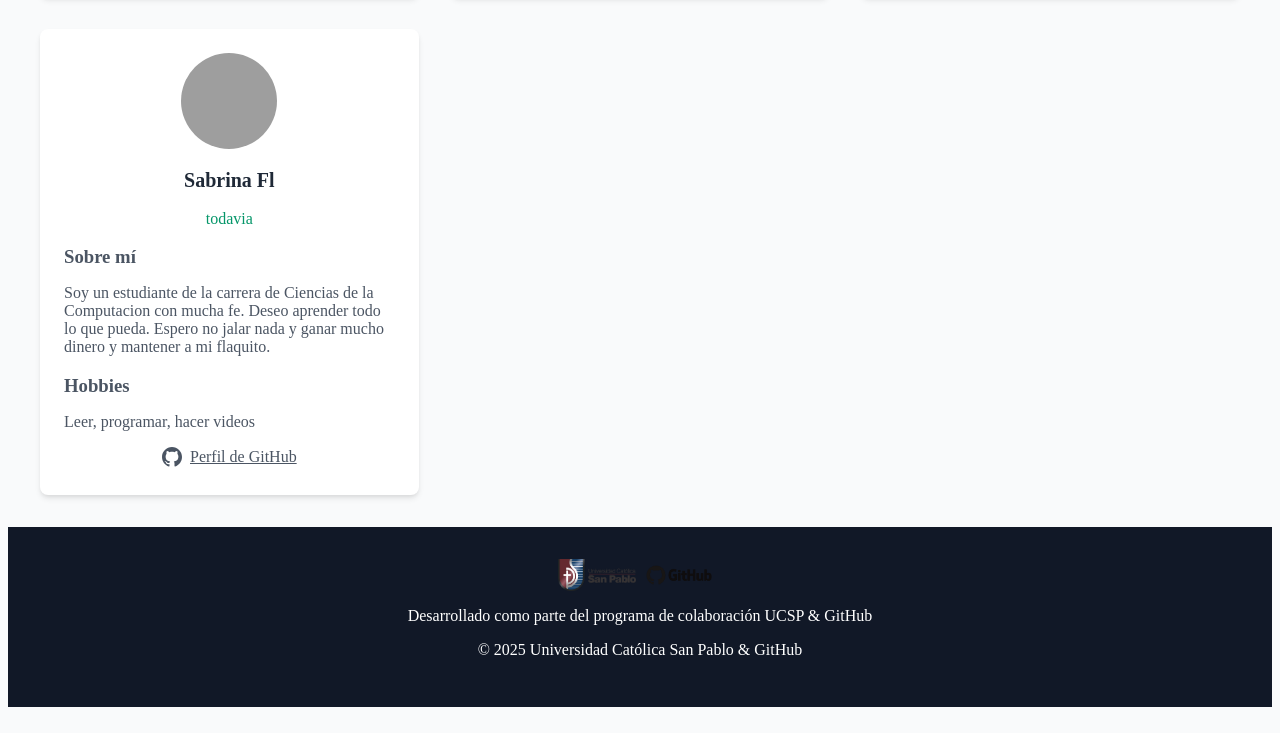
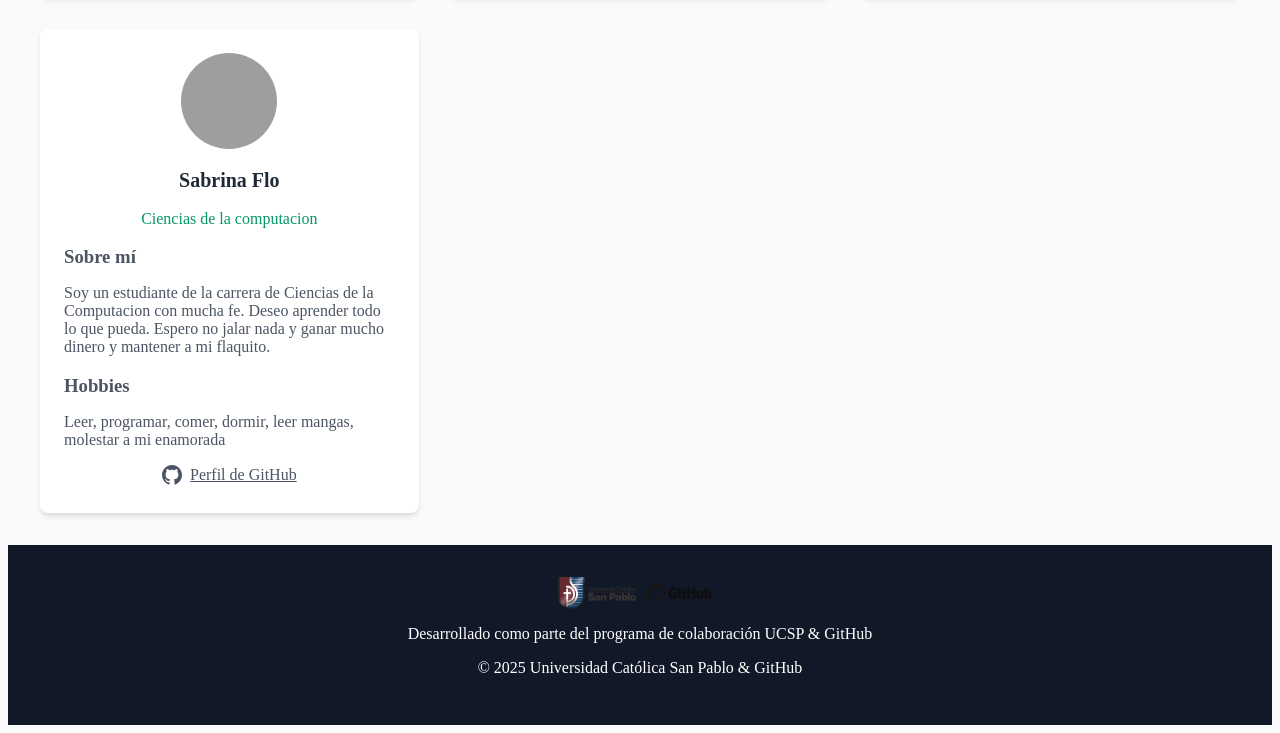
Before and after one commit to jamesrhurtado/Git-GitHub-Workshop-UCSP, an Eleventy site: page index.njk in a window 1280 px wide. Shown: the part 1192-1925 px from the top of the page. Built offline with nearby package versions, Linux system fonts and the light colour scheme; Eleventy itself is replaced by a stand-in of ours; files that its build step writes are made by us from their sources; grey boxes are pictures that could not be loaded.

Commit message:
archivo subido

```diff
--- a/participants/Sabrina_flores.md
+++ b/participants/Sabrina_flores.md
@@ -1,7 +1,7 @@
 ---
-name: Sabrina Fl
-career: todavia
-hobbies: Leer, programar, hacer videos
+name: Sabrina Flo
+career: Ciencias de la computacion
+hobbies: Leer, programar, comer, dormir, leer mangas, molestar a mi enamorada
 description: Soy un estudiante de la carrera de Ciencias de la Computacion con mucha fe. Deseo aprender todo lo que pueda. Espero no jalar nada y ganar mucho dinero y mantener a mi flaquito.
 image: https://images.pexels.com/photos/29215915/pexels-photo-29215915.jpeg?_gl=1*1m3rrri*_ga*MjA2NzAwOTAwOC4xNzU4MTM5ODE3*_ga_8JE65Q40S6*czE3NTgxMzk4MTckbzEkZzEkdDE3NTgxMzk4NjAkajE3JGwwJGgw
 github: sabrinaflores-source
```
